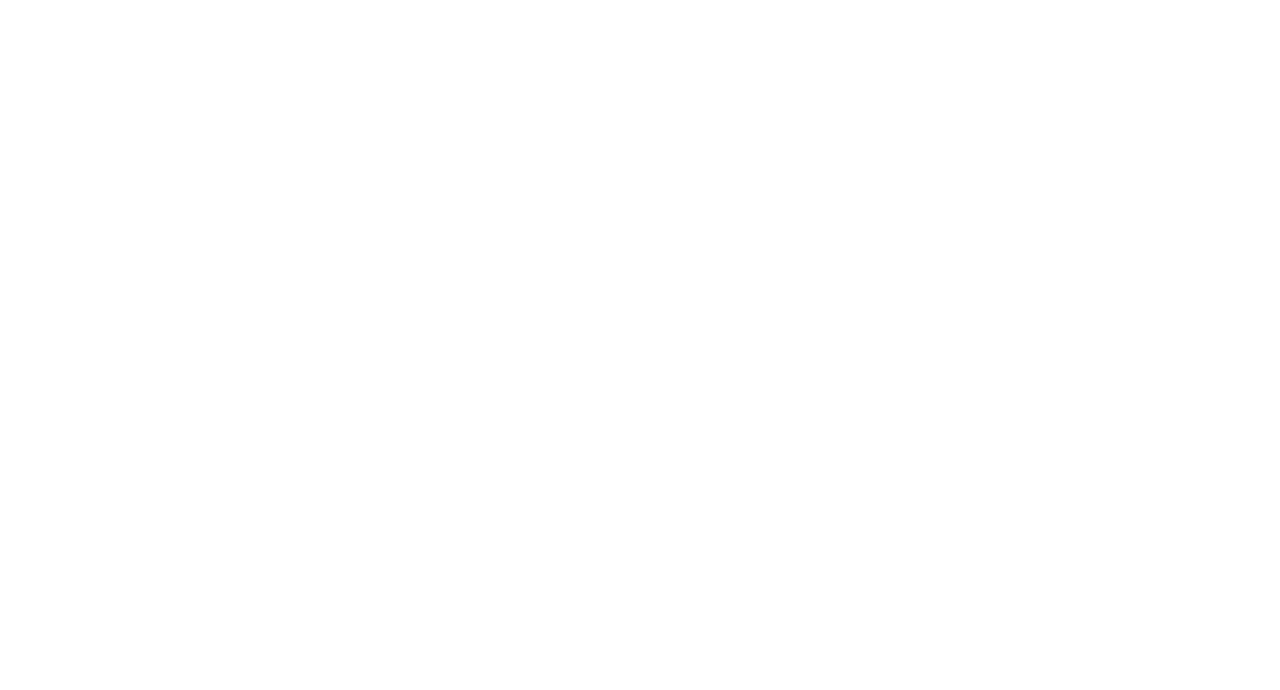
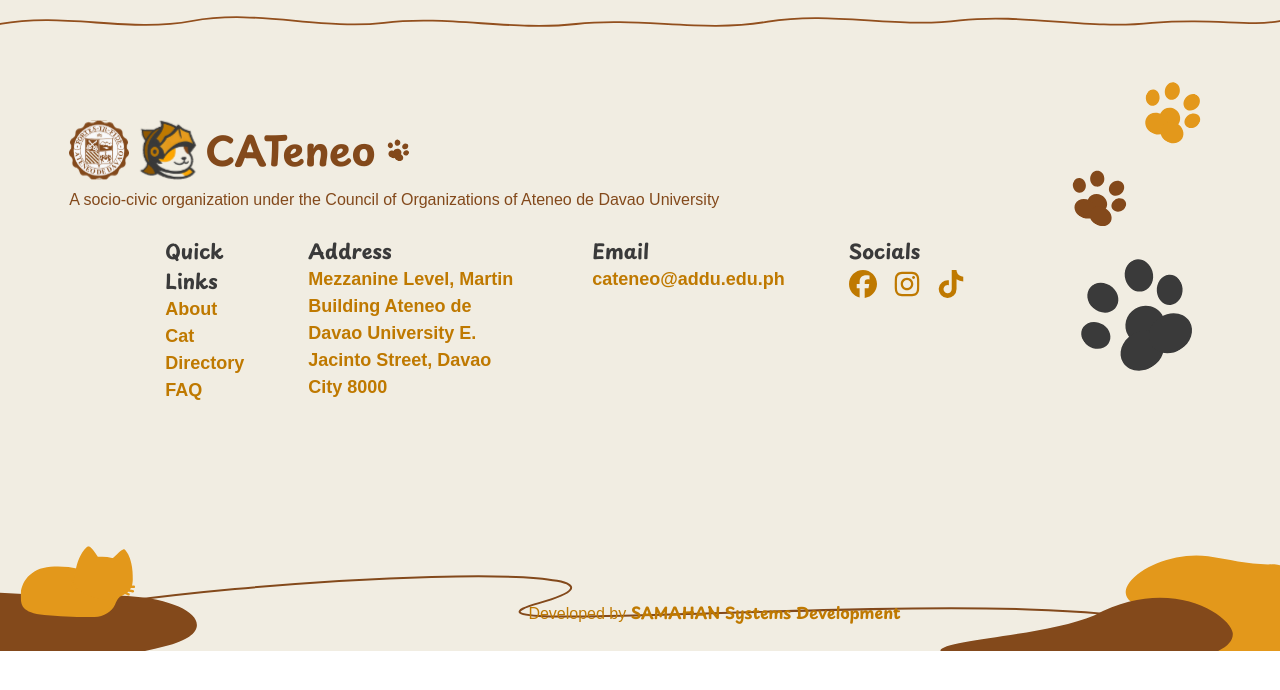
Before and after one commit to SAMAHAN-Systems-Development/cateneo-frontend, a Next.js app: page /test in a window 1280 px wide. Shown: the top 690 px of the page. Built offline with nearby package versions, Linux system fonts and the light colour scheme; a web font is replaced by a local one.

Commit message:
feat: add cateneo footer

```diff
--- a/src/app/test/page.tsx
+++ b/src/app/test/page.tsx
@@ -1,7 +1,11 @@
-import React from "react";
+import Footer from "../../components/ui/footer";
 
 const page = () => {
-  return <div></div>;
+  return (
+    <div>
+      <Footer />
+    </div>
+  );
 };
 
 export default page;
--- a/src/components/ui/footer.tsx
+++ b/src/components/ui/footer.tsx
@@ -1,16 +1,38 @@
-"use client";
-
-// components/Navbar.jsx
 import Link from "next/link";
 import Image from "next/image";
 import { FaFacebook, FaInstagram, FaTiktok } from "react-icons/fa6";
 
 export default function Footer() {
   return (
-    <div className="w-full min-h-auto mx-auto text-cateneo-black font-gaegu flex flex-col items-center text-center gap-19 lg:gap-1 bg-cateneo-white border-cateneo-darkbrown border-3 rounded-t-2xl overflow-hidden">
-      <div className="lg:flex lg:flex-row gap-6">
-        <div className="flex flex-col lg:gap-10">
-          {" "}
+    <div className="relative w-full min-h-auto mx-auto pt-14 sm:pt-16 md:pt-20 lg:pt-10 text-cateneo-black font-gaegu flex flex-col items-center text-center gap-19 lg:gap-1 bg-cateneo-white overflow-x-hidden">
+      <div className="absolute top-0 left-0 w-full">
+        <svg
+          viewBox="0 0 1200 80"
+          preserveAspectRatio="none"
+          className="block w-full h-12"
+          xmlns="http://www.w3.org/2000/svg"
+        >
+          <path
+            d="M0,40
+           C60,20 120,55 180,35
+           C240,15 300,50 360,38
+           C420,25 480,52 540,40
+           C600,28 660,55 720,36
+           C780,18 840,48 900,34
+           C960,22 1020,50 1080,38
+           C1140,30 1170,45 1200,35"
+            fill="none"
+            stroke="#924f1d"
+            strokeWidth="3"
+            strokeLinecap="round"
+          />
+        </svg>
+      </div>
+
+      {/* Main content wrapper — full width with horizontal padding */}
+      <div className="w-full px-6 sm:px-10 md:px-16 lg:px-20 xl:px-28 lg:flex lg:flex-row lg:justify-center">
+        <div className="flex flex-col lg:gap-6 w-full">
+          {/* Brand block */}
           <div className="flex flex-col items-center lg:items-start lg:text-left gap-6 lg:gap-2 md:mt-20">
             <div className="flex flex-row gap-2 sm:mt-20 md:mt-0 lg:mt-0">
               <Image
@@ -18,17 +40,17 @@ export default function Footer() {
                 alt="Footer Ateneo logo"
                 width={75}
                 height={75}
-                className="w-[75px] h-[75px] lg:w-[50px] lg:h-[50px] "
+                className="w-[75px] h-[75px] lg:w-[60px] lg:h-[60px]"
               />
               <Image
                 src="/footer-cateneo-logo.svg"
                 alt="Footer Cateneo logo"
                 width={75}
                 height={75}
-                className="w-[75px] h-[75px] lg:w-[50px] lg:h-[50px]"
+                className="w-[75px] h-[75px] lg:w-[60px] lg:h-[60px]"
               />
 
-              {/* TITLTE & SUBHEAING- LG TO 2XL*/}
+              {/* TITLE & SUBHEADING — LG TO 2XL */}
               <div className="hidden lg:flex flex-row items-center gap-2">
                 <h1 className="lg:text-[40px] font-playpen font-black lg:text-left lg:self-end lg:text-cateneo-darkbrown">
                   CATeneo
@@ -41,12 +63,12 @@ export default function Footer() {
                 />
               </div>
             </div>
-            <p className="hidden lg:block text-[18px] lg:text-left text-cateneo-darkbrown">
+            <p className="hidden lg:block lg:text-[14px] xl:text-[16px] lg:text-left text-cateneo-darkbrown">
               A socio-civic organization under the Council of Organizations of
               Ateneo de Davao University
             </p>
 
-            {/* TITLE & SUBHEADING- SM TO MD */}
+            {/* TITLE & SUBHEADING — SM TO MD */}
             <div className="lg:hidden flex flex-col items-center gap-1">
               <div className="flex items-center gap-2">
                 <h1 className="text-[44px] font-playpen font-black">CATeneo</h1>
@@ -55,71 +77,79 @@ export default function Footer() {
                   alt="Footer Cateneo paw"
                   width={40}
                   height={40}
-                  className="md:w-[60px] md:h-[60px]"
+                  className="w-6 sm:w-8 md:w-[60px] h-6 sm:h-8 md:h-[60px]"
                 />
               </div>
-              <p className="text-[20px] md:text-[24px] max-w-xs md:max-w-xl">
+              <p className="text-[clamp(15px,2vw,18px)] leading-[1.4] max-w-xs md:max-w-xl">
                 A socio-civic organization under the Council of Organizations of
                 Ateneo de Davao University
               </p>
             </div>
           </div>
-          <div className="relative w-full">
+
+          {/* Links / Address / Email / Socials row */}
+          <div className="relative w-full pl-16 sm:pl-20 md:pl-24 pr-16 sm:pr-20 md:pr-24">
             <Image
               src="/footer-paw-3.svg"
               alt=""
               aria-hidden
               width={175}
               height={175}
-              className="absolute -left-13 pointer-events-none select-none md:w-[175px] md:h-[175px] lg:hidden"
+              className="absolute -left-8 sm:-left-12 md:-left-16 pointer-events-none select-none w-20 sm:w-24 md:w-[175px] h-20 sm:h-24 md:h-[175px] lg:hidden"
             />
-            <div className="flex flex-col sm:gap-8 md:gap-10 w-auto mx-auto lg:flex-row lg:items-start md:mt-10 sm:mt-10 lg:mt-0">
+
+            {/* Spread columns across the full width on lg+ */}
+            <div className="flex flex-col sm:gap-8 md:gap-10 w-full mx-auto lg:flex-row lg:items-start lg:justify-start lg:gap-16 md:mt-10 sm:mt-10 lg:mt-0">
+              {/* Quick Links */}
               <div className="flex flex-col items-center w-auto text-center lg:items-start lg:text-left">
-                <h1 className="text-[20px] md:text-[24px] lg:text-[16px] font-playpen">
+                <h1 className="text-[clamp(16px,2.2vw,20px)] font-playpen">
                   Quick Links
                 </h1>
                 <Link
                   href="/about"
-                  className="text-[20px] md:text-[24px] lg:text-[16px] font-gaegu font-bold text-cateneo-lightbrown hover:text-cateneo-darkbrown transition-colors block"
+                  className="text-[clamp(14px,2vw,18px)] font-gaegu font-bold text-cateneo-lightbrown hover:text-cateneo-darkbrown transition-colors block"
                 >
                   About
                 </Link>
                 <Link
                   href="/cat-directory"
-                  className="text-[20px] md:text-[24px] lg:text-[16px] font-gaegu font-bold text-cateneo-lightbrown hover:text-cateneo-darkbrown transition-colors block"
+                  className="text-[clamp(14px,2vw,18px)] font-gaegu font-bold text-cateneo-lightbrown hover:text-cateneo-darkbrown transition-colors block"
                 >
                   Cat Directory
                 </Link>
                 <Link
                   href="/faq"
-                  className="text-[20px] md:text-[24px] lg:text-[16px] text-cateneo-lightbrown font-gaegu font-bold hover:text-cateneo-darkbrown transition-colors block"
+                  className="text-[clamp(14px,2vw,18px)] text-cateneo-lightbrown font-gaegu font-bold hover:text-cateneo-darkbrown transition-colors block"
                 >
                   FAQ
                 </Link>
               </div>
 
+              {/* Address */}
               <div className="flex flex-col items-center text-center lg:items-start lg:text-left">
-                <h1 className="text-[20px] md:text-[24px] lg:text-[16px] font-playpen">
+                <h1 className="text-[clamp(16px,2.2vw,20px)] font-playpen">
                   Address
                 </h1>
-                <p className="text-[20px] md:text-[24px] lg:text-[16px] font-gaegu font-bold text-cateneo-lightbrown w-55">
+                <p className="text-[clamp(14px,2vw,18px)] font-gaegu font-bold text-cateneo-lightbrown w-55">
                   Mezzanine Level, Martin Building Ateneo de Davao University E.
                   Jacinto Street, Davao City 8000
                 </p>
               </div>
 
+              {/* Email */}
               <div className="flex flex-col items-center text-center lg:items-start lg:text-left">
-                <h1 className="text-[20px] md:text-[24px] lg:text-[16px] font-playpen">
+                <h1 className="text-[clamp(16px,2.2vw,20px)] font-playpen">
                   Email
                 </h1>
                 <a
                   href="mailto:cateneo@addu.edu.ph"
-                  className="text-[20px] md:text-[24px] lg:text-[16px] font-gaegu font-bold text-cateneo-lightbrown hover:text-cateneo-darkbrown transition-colors"
+                  className="text-[clamp(14px,2vw,18px)] font-gaegu font-bold text-cateneo-lightbrown hover:text-cateneo-darkbrown transition-colors"
                 >
                   cateneo@addu.edu.ph
                 </a>
               </div>
 
+              {/* Socials */}
               <div>
                 <Image
                   src="/footer-paw-2.svg"
@@ -127,10 +157,10 @@ export default function Footer() {
                   aria-hidden
                   width={120}
                   height={120}
-                  className="absolute -right-10 pointer-events-none select-none md:w-[120px] md:h-[120px] lg:hidden"
+                  className="absolute -right-8 sm:-right-12 md:-right-16 pointer-events-none select-none w-16 sm:w-20 md:w-[120px] h-16 sm:h-20 md:h-[120px] lg:hidden"
                 />
                 <div className="flex flex-col items-center text-center lg:items-start lg:text-left">
-                  <h1 className="text-[20px] md:text-[24px] lg:text-[16px] font-playpen">
+                  <h1 className="text-[clamp(16px,2.2vw,20px)] font-playpen">
                     Socials
                   </h1>
                   <div className="flex flex-row items-center justify-center gap-4 mt-1 lg:justify-start">
@@ -141,7 +171,7 @@ export default function Footer() {
                       aria-label="Facebook"
                       className="text-cateneo-lightbrown"
                     >
-                      <span className="block text-[28px] lg:text-[18px]">
+                      <span className="block text-[clamp(20px,2.5vw,28px)]">
                         <FaFacebook />
                       </span>
                     </Link>
@@ -152,18 +182,18 @@ export default function Footer() {
                       aria-label="Instagram"
                       className="text-cateneo-lightbrown"
                     >
-                      <span className="block text-[28px] lg:text-[18px]">
+                      <span className="block text-[clamp(20px,2.5vw,28px)]">
                         <FaInstagram />
                       </span>
                     </Link>
                     <Link
-                      href="tiktok.com/@addu_cateneo"
+                      href="https://tiktok.com/@addu_cateneo"
                       target="_blank"
                       rel="noopener noreferrer"
                       aria-label="TikTok"
                       className="text-cateneo-lightbrown"
                     >
-                      <span className="block text-[28px] lg:text-[18px]">
+                      <span className="block text-[clamp(20px,2.5vw,28px)]">
                         <FaTiktok />
                       </span>
                     </Link>
@@ -172,6 +202,7 @@ export default function Footer() {
               </div>
             </div>
           </div>
+
           <Image
             src="/footer-cat-string.svg"
             alt="Footer Cateneo string"
@@ -180,7 +211,9 @@ export default function Footer() {
             className="mt-30 absolute-full h-auto max-w-full lg:hidden"
             sizes="100vw"
           />
-          <div className="w-full text-center text-[20px] md:text-[24px] lg:text-[16px] text-cateneo-lightbrown md:max-w-lg md:mx-auto lg:max-w-none lg:mx-0 lg:flex lg:justify-end lg:text-right lg:px-0 lg:mr-10 lg:mt-15">
+
+          {/* Credit line */}
+          <div className="w-full text-center text-[14px] sm:text-[16px] md:text-[18px] lg:text-[16px] text-cateneo-lightbrown md:max-w-lg md:mx-auto lg:max-w-none lg:mx-0 lg:flex lg:justify-end lg:text-right lg:px-0 lg:mr-0 mt-4 md:mt-8 lg:mt-15 lg:-translate-x-40 lg:translate-y-28">
             <span className="whitespace-nowrap">
               Developed by{" "}
               <b className="font-bold font-playpen">
@@ -190,8 +223,8 @@ export default function Footer() {
           </div>
         </div>
 
-        {/* FOOTER- LG TO 2XL */}
-        <div className="hidden lg:flex flex-col items-center gap-2 mt-8">
+        {/* Decorative paws — LG TO 2XL */}
+        <div className="hidden lg:flex flex-col items-center gap-2 mt-8 flex-shrink-0">
           <Image
             src="/footer-paw-3.svg"
             alt="Footer Cateneo string"
@@ -219,22 +252,22 @@ export default function Footer() {
         </div>
       </div>
 
-      {/* FOOTER- SM TO MD */}
-      <div className="w-full flex justify-end">
+      {/* Corner / string — SM TO MD */}
+      <div className="w-screen flex justify-end overflow-x-hidden">
         <Link href="/">
           <Image
             src="/footer-corner.svg"
             alt="Footer Corner"
             width={200}
             height={50}
-            className="max-w-full h-auto lg:hidden"
+            className="w-full h-auto lg:hidden"
           />
           <Image
             src="/footer-string-lg.svg"
             alt="Footer String Large"
             width={200}
             height={50}
-            className="hidden lg:block lg:w-full lg:h-full"
+            className="hidden lg:block lg:w-full lg:h-auto"
           />
         </Link>
       </div>
```
